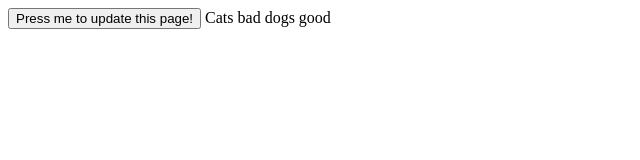
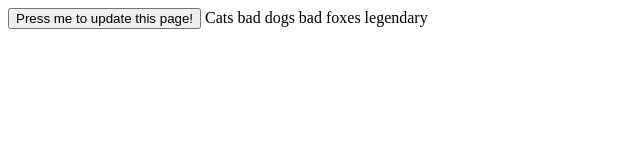
Before and after one commit to miniage/miniage.github.io, a plain HTML site: page index.html in a window 1280 px wide. Shown: the whole page, without its empty margins (0-640 px from the left). Drawn offline with Linux system fonts and the light colour scheme.

Commit message:
Update index.html

```diff
--- a/index.html
+++ b/index.html
@@ -53,6 +53,6 @@
 <body>
 
     <button onclick="update();">Press me to update this page!</button>
-    Cats bad dogs good
+    Cats bad dogs bad foxes legendary
 
 </body></html>
```
